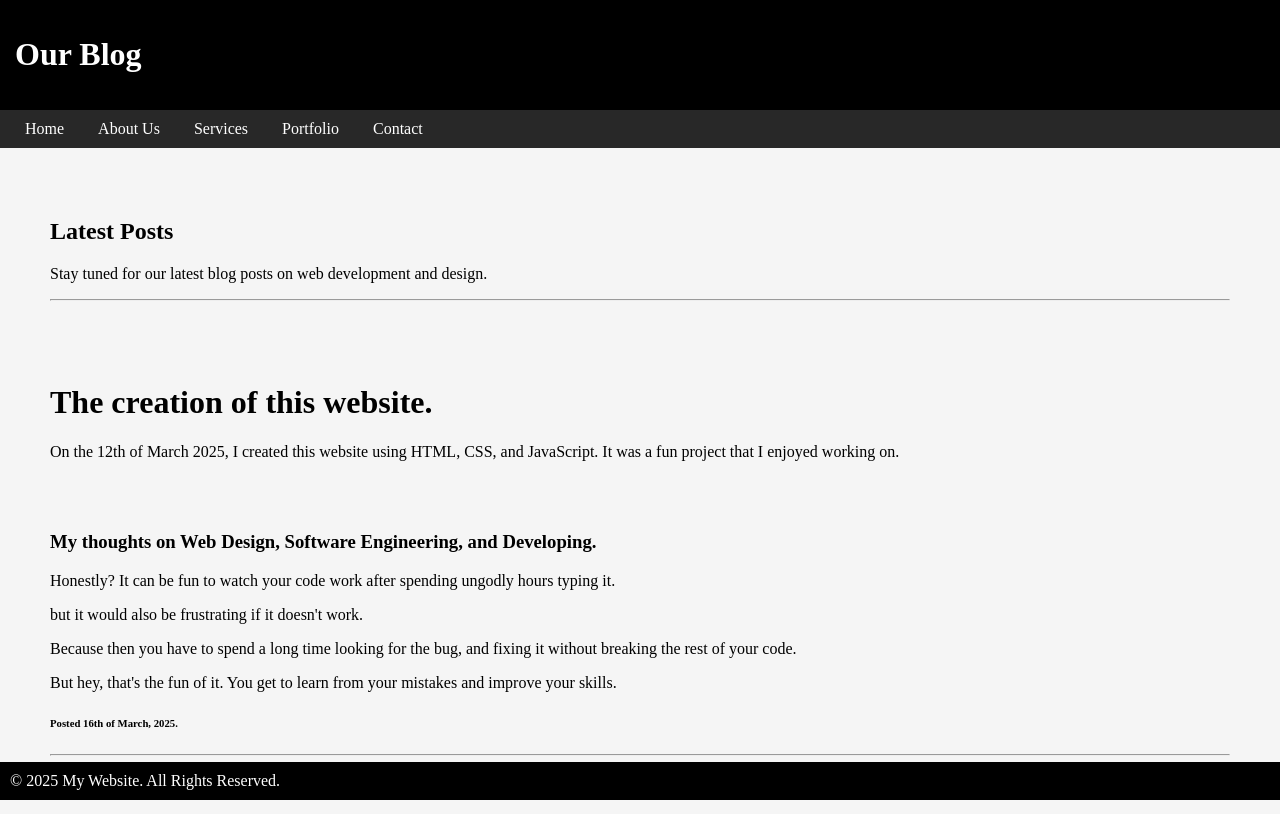
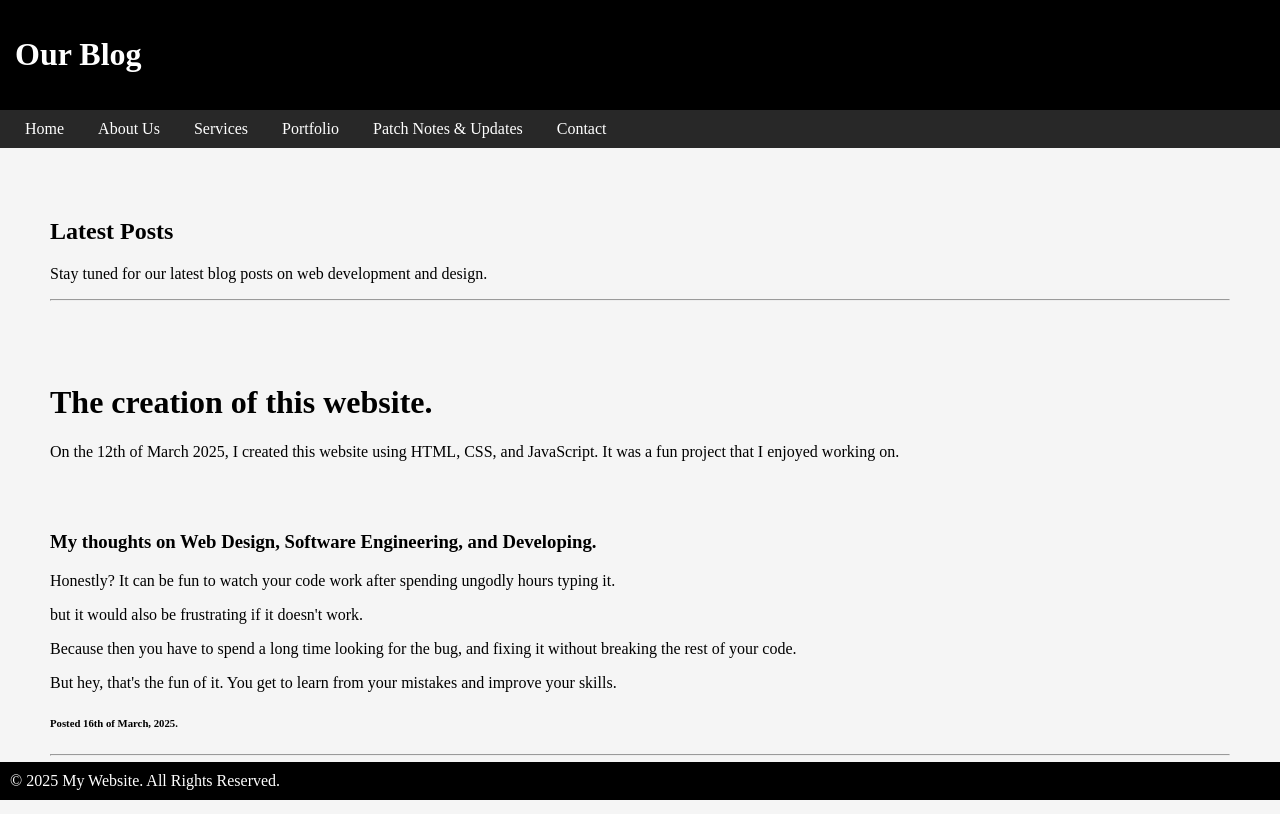
Before and after one commit to TERMINL-SOCHI/DJ-Moth.github.io, a plain HTML site: page updates.html in a window 1280 px wide. Drawn offline with Linux system fonts and the light colour scheme; a script that the page names is missing.

Commit message:
Update updates.html

```diff
--- a/updates.html
+++ b/updates.html
@@ -17,6 +17,7 @@
     <a href="about.html">About Us</a>
     <a href="services.html">Services</a>
     <a href="portfolio.html">Portfolio</a>
+     <a href="updates.html">Patch Notes & Updates</a>
     <a href="contact.html">Contact</a>
 </nav>
 
```
